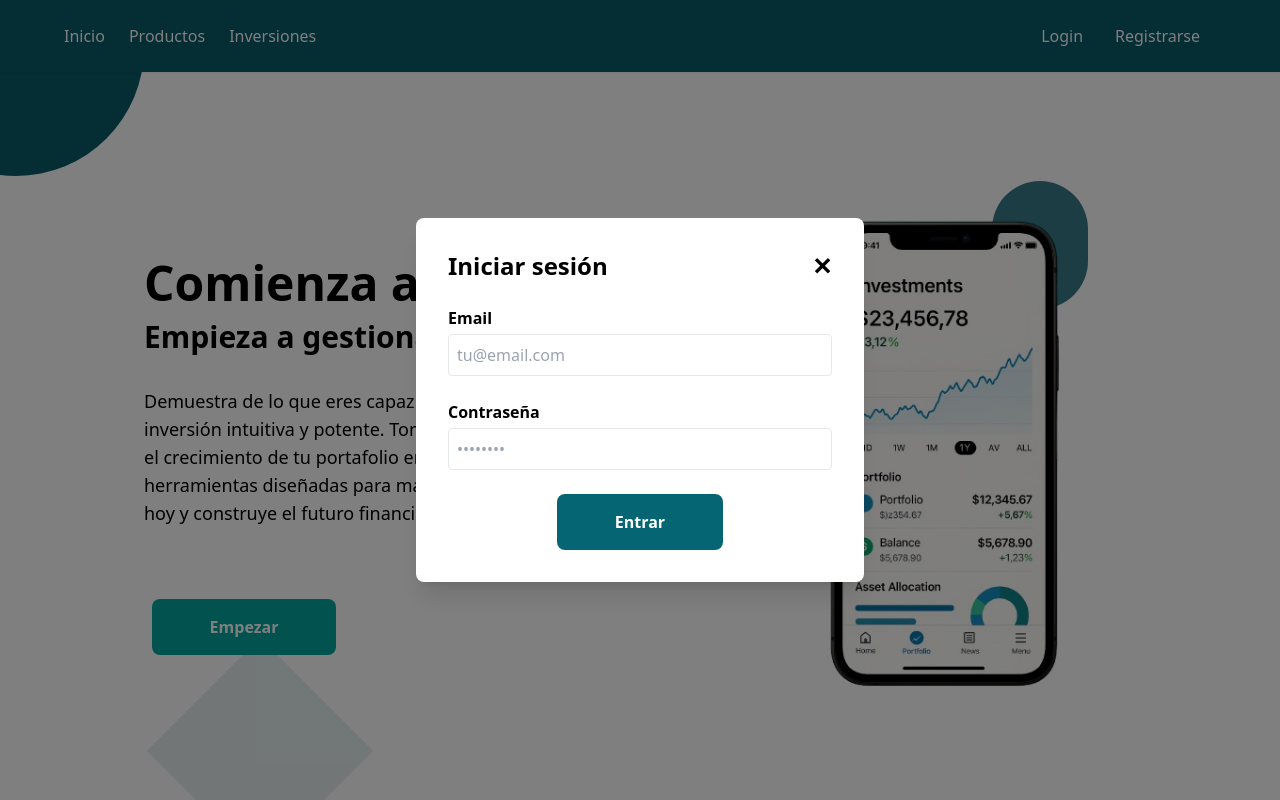
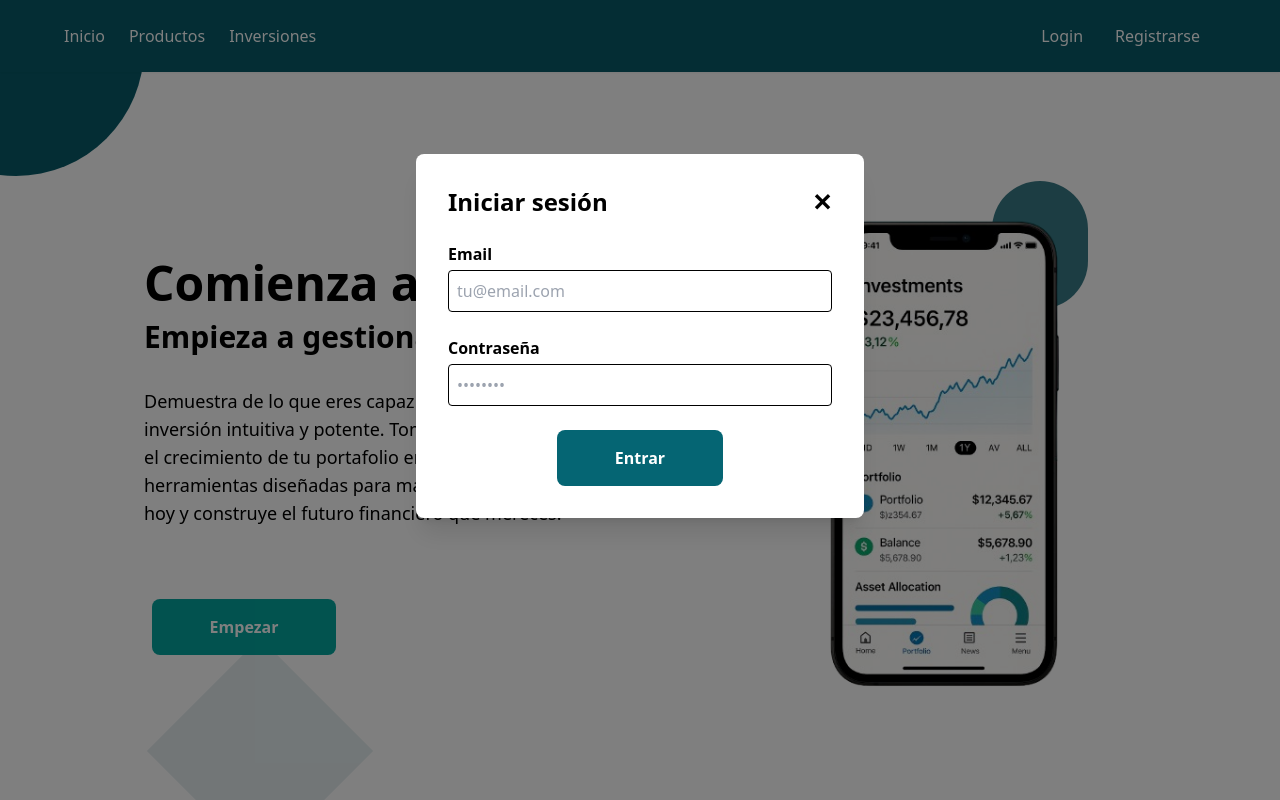
Before and after one commit to Jorge-coder02/fintech, a React (Vite) app: page / in a window 1280 px wide. Both pictures are taken after a click on the button "Login". Shown: the top 800 px of the page. Built offline with nearby package versions, Linux system fonts and the light colour scheme.

Commit message:
diseño login modal

```diff
--- a/src/components/layout/LoginModal.tsx
+++ b/src/components/layout/LoginModal.tsx
@@ -1,5 +1,3 @@
-/* eslint-disable @typescript-eslint/no-unused-vars */
-import { useState } from "react";
 import Button from "../ui/Buttons/Button.styles";
 
 export const LoginModal = ({
@@ -12,7 +10,7 @@ export const LoginModal = ({
   if (!isOpen) return null;
 
   return (
-    <div className="fixed inset-0 bg-opacity-50 flex items-center justify-center z-50 bg-black text-text_tertiary">
+    <div className="fixed inset-0 px-4 lg:px-0 pb-32 bg-opacity-50 flex items-center justify-center z-50 bg-black text-text_tertiary">
       <div className="bg-white p-8 rounded-lg shadow-xl w-full max-w-md">
         <div className="flex justify-between items-center mb-6">
           <h2 className="text-2xl font-bold text-text_tertiary">
@@ -34,7 +32,7 @@ export const LoginModal = ({
             <label className="block mb-1">Email</label>
             <input
               type="email"
-              className="w-full p-2 border rounded"
+              className="w-full p-2 border rounded border-black"
               placeholder="tu@email.com"
             />
           </div>
@@ -42,7 +40,7 @@ export const LoginModal = ({
             <label className="block mb-1">Contraseña</label>
             <input
               type="password"
-              className="w-full p-2 border rounded"
+              className="w-full p-2 border rounded border-black"
               placeholder="••••••••"
             />
           </div>
```
